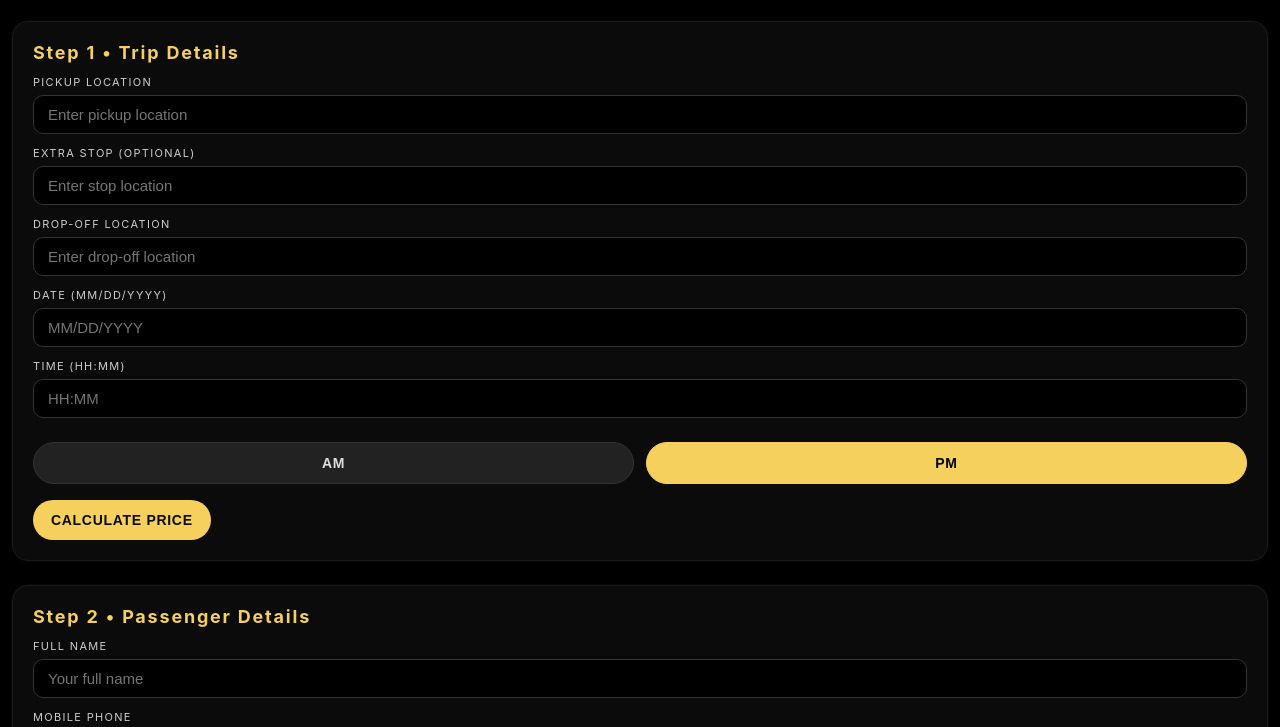
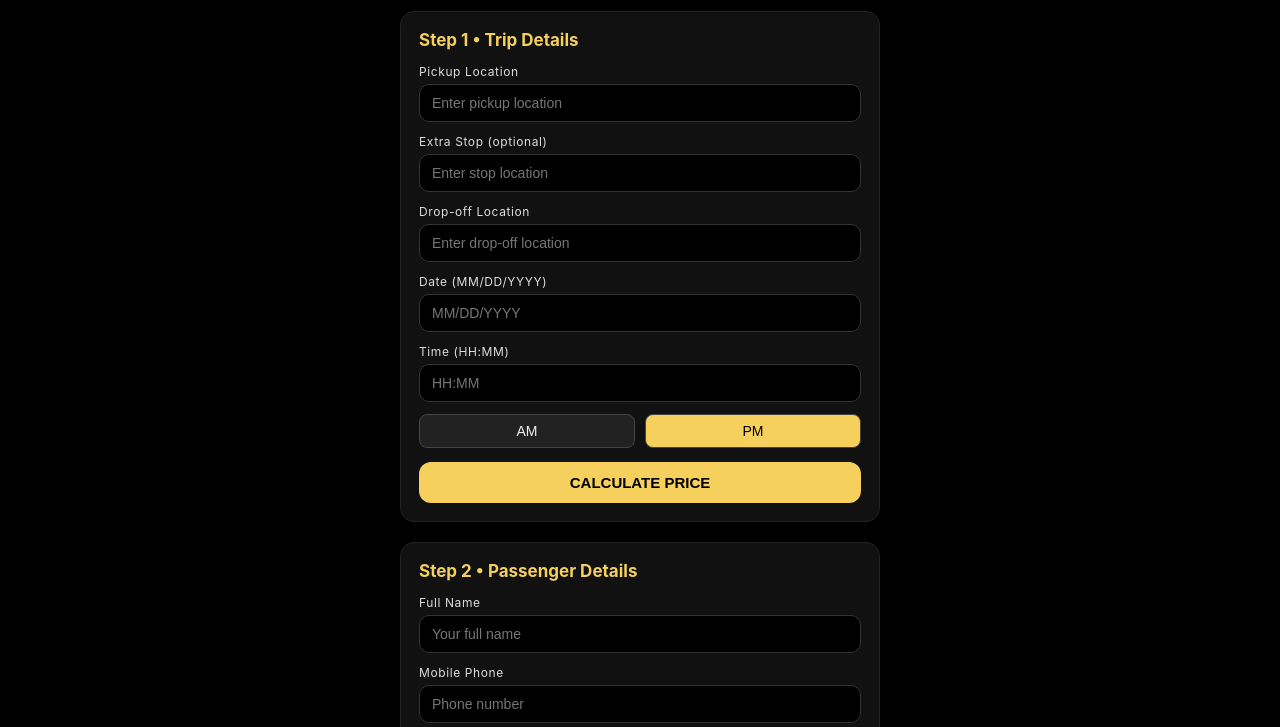
Before and after one commit to teoman3001/jk2424-app, a website: page public/index.html in a window 1280 px wide. Shown: the part 93-820 px from the top of the page. Drawn offline with Linux system fonts and the light colour scheme; some packages are replaced by stand-ins of ours.

Commit message:
Update style.css

```diff
--- a/public/style.css
+++ b/public/style.css
@@ -1,8 +1,5 @@
-/* ---------------------------------------------------------
-   JK2424 • ULTRA PREMIUM LUXURY EDITION STYLESHEET (C)
-   --------------------------------------------------------- */
+/* ORIGINAL JK2424 CLEAN STYLE */
 
-/* GLOBAL -------------------------------------------------- */
 * {
   margin: 0;
   padding: 0;
@@ -11,206 +8,129 @@
 
 body {
   background: #000;
+  color: #f5f5f5;
   font-family: -apple-system, BlinkMacSystemFont, "Segoe UI",
                Roboto, Helvetica, Arial, sans-serif;
-  color: #f5f5f5;
-  padding: 24px 12px 48px;
+  padding: 20px 12px 40px;
 }
 
-/* PREMIUM GOLD VARIABLES */
-:root {
-  --gold: #f5d05c;
-  --gold-soft: #e7c35b;
-  --gold-faint: #bca05755;
-  --card-bg: #0b0b0b;
-  --card-border: #1a1a1a;
+.container {
+  max-width: 480px;
+  margin: 0 auto;
 }
 
-/* HEADER --------------------------------------------------- */
+/* HEADER */
 .header {
   text-align: center;
   margin-bottom: 24px;
 }
-
 .brand {
-  font-size: 36px;
+  font-size: 32px;
+  letter-spacing: 0.3em;
+  color: #f5d05c;
   font-weight: 700;
-  letter-spacing: 0.35em;
-  color: var(--gold);
-  text-shadow: 0 0 18px rgba(245, 208, 92, 0.25);
 }
-
 .subtitle {
-  color: #bbb;
-  letter-spacing: 0.12em;
+  color: #ccc;
+  font-size: 12px;
   margin-top: 6px;
-  font-size: 13px;
-}
-
-/* CARD ----------------------------------------------------- */
-.card {
-  background: var(--card-bg);
-  border-radius: 16px;
-  padding: 20px;
-  margin-bottom: 24px;
-  border: 1px solid var(--card-border);
-  box-shadow:
-    0 8px 22px rgba(0, 0, 0, 0.55),
-    0 0 0 1px rgba(245, 208, 92, 0.04);
-  transition: 0.3s ease;
-}
-
-.card:hover {
-  transform: translateY(-2px);
-  box-shadow:
-    0 12px 28px rgba(0, 0, 0, 0.55),
-    0 0 12px rgba(245, 208, 92, 0.12);
-}
-
-/* TITLES --------------------------------------------------- */
-h2 {
-  font-size: 18px;
-  margin-bottom: 12px;
-  color: var(--gold);
   letter-spacing: 0.1em;
 }
 
-/* LABELS --------------------------------------------------- */
-label {
-  display: block;
-  margin-bottom: 6px;
-  margin-top: 12px;
-  color: #ccc;
-  text-transform: uppercase;
-  font-size: 11px;
-  letter-spacing: 0.12em;
+/* CARD */
+.card {
+  background: #111;
+  padding: 18px;
+  border-radius: 14px;
+  margin-bottom: 20px;
+  border: 1px solid #222;
+  box-shadow: 0 6px 20px rgba(0,0,0,0.45);
+}
+.card h2 {
+  font-size: 17px;
+  margin-bottom: 14px;
+  color: #f5d05c;
 }
 
-/* INPUTS --------------------------------------------------- */
+/* LABEL */
+label {
+  font-size: 12px;
+  margin-bottom: 5px;
+  display: block;
+  color: #ddd;
+  letter-spacing: 0.05em;
+}
+
+/* INPUT */
 input {
   width: 100%;
-  padding: 10px 14px;
+  padding: 10px 12px;
+  margin-bottom: 12px;
   border-radius: 10px;
   border: 1px solid #333;
   background: #000;
-  color: #f5f5f5;
-  font-size: 15px;
-  transition: border 0.25s, box-shadow 0.25s;
+  color: #fff;
+  font-size: 14px;
+}
+input:focus {
+  outline: none;
+  border-color: #f5d05c;
+  box-shadow: 0 0 6px rgba(245,208,92,0.4);
 }
 
-input:focus {
-  outline: none;
-  border-color: var(--gold);
-  box-shadow: 0 0 0 2px var(--gold-faint);
+/* AM/PM BUTTONS */
+.am-pm-buttons {
+  display: flex;
+  gap: 10px;
+}
+.am-pm-buttons button {
+  flex: 1;
+  padding: 8px 12px;
+  border-radius: 8px;
+  background: #222;
+  color: #eee;
+  border: 1px solid #444;
+  font-size: 14px;
+}
+.am-pm-buttons button.active {
+  background: #f5d05c;
+  color: #000;
 }
 
-/* BUTTONS -------------------------------------------------- */
-.btn-primary,
-#calculateBtn,
-#sendBtn,
-.am-pm-buttons button {
-  background: var(--gold);
-  color: #0b0b0b;
+/* BUTTON PRIMARY */
+.btn-primary {
+  width: 100%;
+  background: #f5d05c;
   border: none;
-  padding: 12px 18px;
-  border-radius: 999px;
-  font-size: 14px;
+  padding: 12px;
+  margin-top: 14px;
+  border-radius: 12px;
   font-weight: 700;
-  cursor: pointer;
-  margin-top: 16px;
-  letter-spacing: 0.05em;
-  transition: background 0.2s;
+  font-size: 15px;
+  color: #000;
 }
 
-.btn-primary:hover,
-#calculateBtn:hover,
-#sendBtn:hover,
-.am-pm-buttons button:hover {
-  background: var(--gold-soft);
+/* ESTIMATE BOX */
+.estimate-box {
+  padding: 12px;
+  background: #000;
+  border-radius: 10px;
+  border: 1px solid #333;
+  margin-top: 14px;
+  display: none;
+}
+.estimate-box strong {
+  color: #f5d05c;
 }
 
-/* AM/PM BUTTONS -------------------------------------------- */
-.am-pm-buttons {
-  display: flex;
-  gap: 12px;
-  margin-top: 8px;
+/* STEP-2 HIDE/SHOW */
+.hidden {
+  display: none !important;
 }
 
-.am-pm-buttons button {
-  flex: 1;
-  background: #222;
-  color: #ddd;
-  border: 1px solid #333;
-}
-
-.am-pm-buttons button.active {
-  background: var(--gold);
-  color: #000;
-  border-color: var(--gold);
-}
-
-/* ESTIMATE BOX --------------------------------------------- */
-.estimate-box {
-  margin-top: 16px;
-  padding: 16px;
-  border-radius: 12px;
-  background: #111;
-  border: 1px solid #333;
-  display: none;
-}
-
-.estimate-box p {
-  margin-bottom: 6px;
-}
-
-.estimate-box strong {
-  color: var(--gold);
-}
-
-/* FOOTER ---------------------------------------------------- */
 .footer {
   text-align: center;
   margin-top: 40px;
   color: #888;
-  font-size: 14px;
-  line-height: 1.5;
+  font-size: 13px;
 }
-
-/* -----------------------------------------------------------
-   GOOGLE AUTOCOMPLETE • ULTRA PREMIUM PANEL (C STYLE)
-   ----------------------------------------------------------- */
-
-.pac-container {
-  background: #0b0b0b !important;
-  border: 1px solid var(--gold-faint) !important;
-  border-radius: 14px !important;
-  box-shadow: 0 8px 22px rgba(0,0,0,0.55),
-              0 0 12px rgba(245,208,92,0.18) !important;
-  overflow: hidden !important;
-}
-
-.pac-item {
-  padding: 12px 14px;
-  font-size: 14px;
-  color: #eee;
-  border-bottom: 1px solid #1a1a1a;
-}
-
-.pac-item:hover {
-  background: rgba(245, 208, 92, 0.10);
-}
-
-.pac-item .pac-icon {
-  filter: brightness(1.8) sepia(1) hue-rotate(10deg) saturate(2);
-}
-
-.pac-item-query {
-  color: var(--gold) !important;
-  font-weight: 700;
-}
-
-.pac-matched {
-  color: var(--gold-soft) !important;
-}
-
-/* --------------------------------------------------------- */
```
